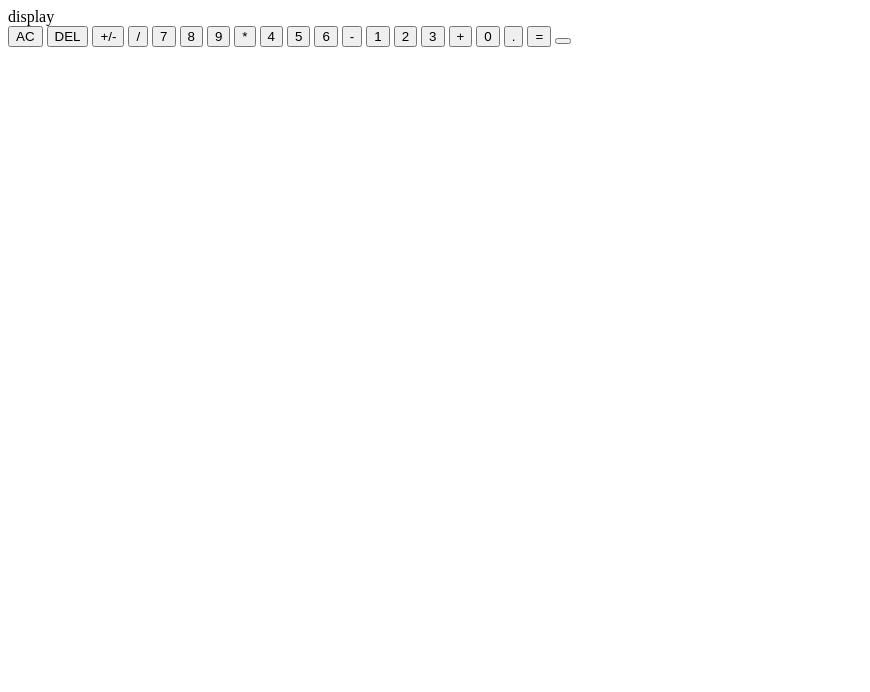
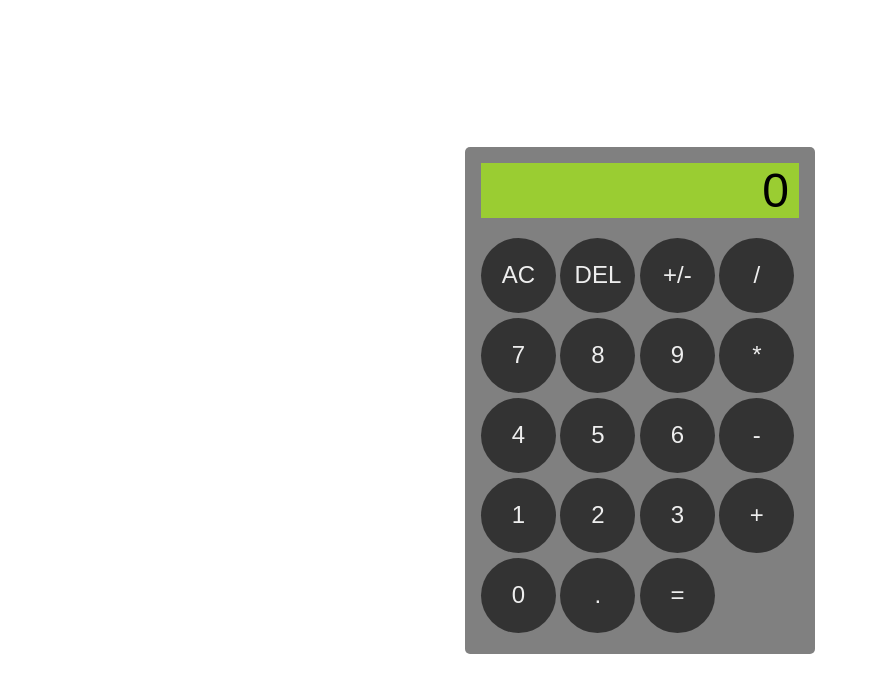
Before and after one commit to dZyad/calculator, a plain HTML site: page index.html in a window 1280 px wide. Shown: the whole page, without its empty margins (0-870 px from the left). Drawn offline with Linux system fonts and the light colour scheme.

Commit message:
Add css skeleton

```diff
--- a/index.html
+++ b/index.html
@@ -4,10 +4,12 @@
     <meta charset="UTF-8">
     <script src="calculator.js" defer></script>
     <title>Calculator</title>
+    <link href="style.css" rel="stylesheet">
 </head>
 <body>
     <main id="calculator">
-        <div id="display">display</div>
+        <div id="display">0</div>
+        <div class="keys">
             <button class="operand">AC</button>
             <button class="operand">DEL</button>
             <button class="operand">+/-</button>
@@ -27,7 +29,7 @@
             <button class="number">0</button>
             <button class="operand">.</button>
             <button class="operand">=</button>
-        <button></button>
+        </div>
     </main>
 </body>
 </html>
--- /dev/null
+++ b/style.css
@@ -0,0 +1,45 @@
+* {
+    margin: 0;
+    padding: 0;
+    box-sizing: border-box;
+    font-family: sans-serif;
+}
+
+body {
+    display: flex;
+    align-items: center;
+    justify-content: center;
+    min-height: 100vh;
+}
+
+#calculator {
+    background-color: grey;
+    padding: 16px;
+    width: 350px;
+    border-radius: 5px;
+}
+
+#display {
+    background-color: yellowgreen;
+    text-align:end;
+    font-size: 3rem;
+    margin-bottom: 20px;
+    padding-right: 10px;
+    border: none;
+}
+
+button {
+    background: #333;
+    color: #eee;
+    font-size: 1.5rem;
+    border: none;
+    border-radius: 70%;
+    cursor: pointer;
+    height: 75px;
+    width: 75px;
+    margin-bottom:5px;
+}
+
+button:active {
+    filter: brightness(120%);
+}
```
Lines whose indentation alone changed are shown as unchanged.
